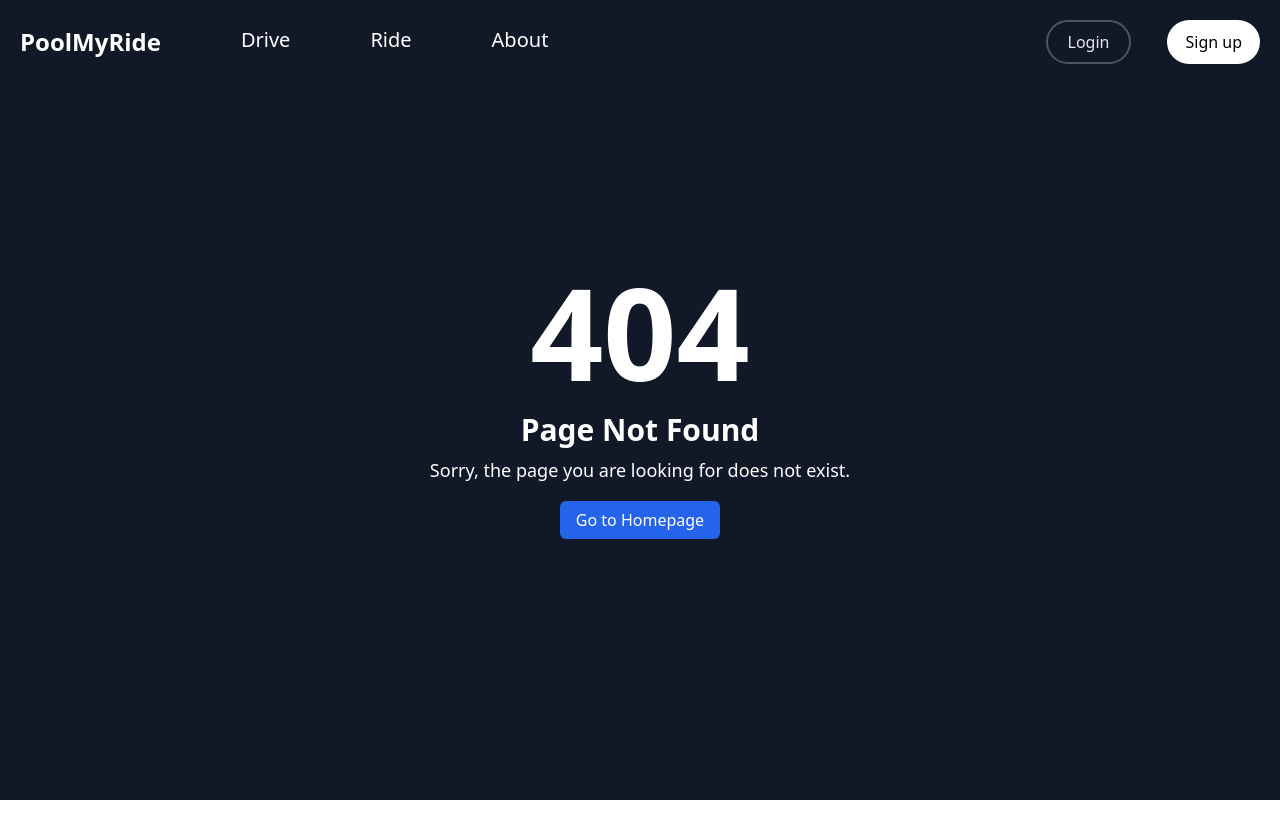
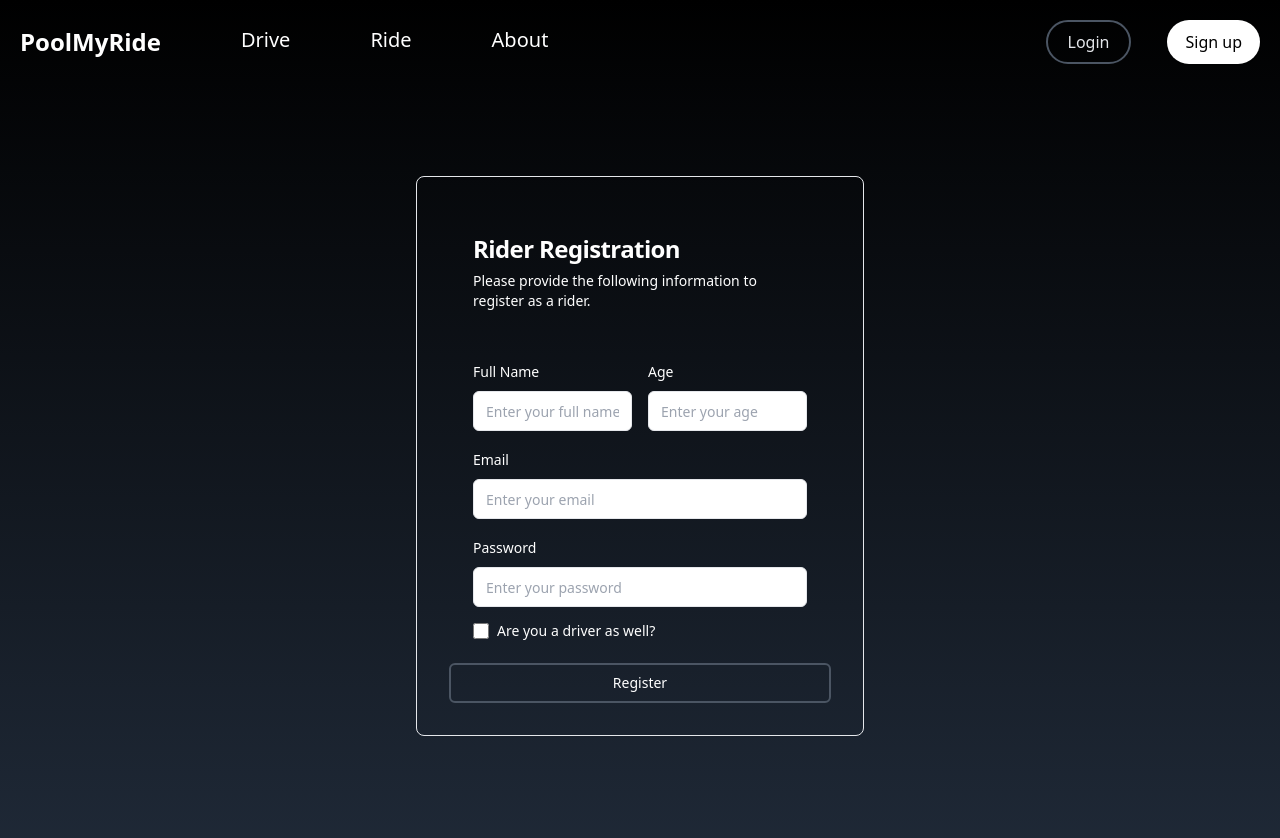
Before and after one commit to ritesh-debnath-12/PoolMyRide, a React (Vite) app: page /signup in a window 1280 px wide. Before the commit this address had no page. Shown: the top 838 px of the page. Before the commit the page ends 800 px from the top, so only its background shows below. Built offline with nearby package versions, Linux system fonts and the light colour scheme.

Commit message:
Added and fixed Signup Page

```diff
--- a/src/Components/Map/Map.jsx
+++ b/src/Components/Map/Map.jsx
@@ -5,3 +5,5 @@ function Map(){
         </div>
     )
 }
+
+export default Map;
--- /dev/null
+++ b/src/Components/SignUpCard/DriverReg.jsx
@@ -0,0 +1,120 @@
+function DriverReg(){
+    return (
+
+<div className="flex items-center justify-center min-h-screen bg-background">
+  <div className=" flex items-center justify-center min-h-screen bg-background">
+    <div
+      className="rounded-lg bg-card text-card-foreground shadow-sm w-full max-w-md p-6 sm:p-8"
+      data-v0-t="card"
+    >
+      <div className="flex flex-col space-y-1.5 p-6">
+        <h3 className="whitespace-nowrap tracking-tight text-2xl font-bold">Driver Registration</h3>
+        <p className="text-sm text-muted-foreground">
+          Please provide the following information to register as a driver.
+        </p>
+      </div>
+      <div className="p-6 space-y-4">
+        <div className="space-y-2">
+          <label
+            className="text-sm font-medium leading-none peer-disabled:cursor-not-allowed peer-disabled:opacity-70"
+            for="experience"
+          >
+            Driving Experience
+          </label>
+          <input
+            className="flex h-10 w-full rounded-md border border-input bg-background px-3 py-2 text-sm ring-offset-background file:border-0 file:bg-transparent file:text-sm file:font-medium placeholder:text-muted-foreground focus-visible:outline-none focus-visible:ring-2 focus-visible:ring-ring focus-visible:ring-offset-2 disabled:cursor-not-allowed disabled:opacity-50"
+            type="number"
+            id="experience"
+            placeholder="Enter your driving experience (in years)"
+          />
+        </div>
+        <div className="space-y-2">
+          <label
+            className="text-sm font-medium leading-none peer-disabled:cursor-not-allowed peer-disabled:opacity-70"
+            for="license"
+          >
+            Driver's License Proof
+          </label>
+          <input
+            className="flex h-10 w-full rounded-md border border-input bg-background px-3 py-2 text-sm ring-offset-background file:border-0 file:bg-transparent file:text-sm file:font-medium placeholder:text-muted-foreground focus-visible:outline-none focus-visible:ring-2 focus-visible:ring-ring focus-visible:ring-offset-2 disabled:cursor-not-allowed disabled:opacity-50"
+            type="file"
+            id="license"
+          />
+        </div>
+        <div className="grid grid-cols-2 gap-4">
+          <div className="space-y-2">
+            <label
+              className="text-sm font-medium leading-none peer-disabled:cursor-not-allowed peer-disabled:opacity-70"
+              for="vehicle-type"
+            >
+              Vehicle Type
+            </label>
+            <select
+              type="select"
+              role="combobox"
+              aria-controls="radix-:R2bmn9nltf9f:"
+              aria-expanded="false"
+              aria-autocomplete="none"
+              dir="ltr"
+              data-state="closed"
+              data-placeholder=""
+              className="flex h-10 w-full items-center justify-between rounded-md border border-input bg-background px-3 py-2 text-sm ring-offset-background placeholder:text-muted-foreground focus:outline-none focus:ring-2 focus:ring-ring focus:ring-offset-2 disabled:cursor-not-allowed disabled:opacity-50"
+            >
+              <span style={{pointerEvents: "none"}}>Vehicle type</span>
+              {/* <svg
+                xmlns="http://www.w3.org/2000/svg"
+                width="24"
+                height="24"
+                viewBox="0 0 24 24"
+                fill="none"
+                stroke="currentColor"
+                stroke-width="2"
+                stroke-linecap="round"
+                stroke-linejoin="round"
+                className="lucide lucide-chevron-down h-4 w-4 opacity-50"
+                aria-hidden="true"
+              >
+                <path d="m6 9 6 6 6-6"></path>
+              </svg> */}
+              <option value="2-wheeler">2-wheeler</option>
+              <option value="3-wheeler">3-wheeler</option>
+              <option value="4-wheeler">4-wheeler</option>
+            </select>
+
+          </div>
+          <div className="space-y-2">
+            <label
+              className="text-sm font-medium leading-none peer-disabled:cursor-not-allowed peer-disabled:opacity-70"
+              for="vehicle-number"
+            >
+              Vehicle Number
+            </label>
+            <input
+              className="flex h-10 w-full rounded-md border border-input bg-background px-3 py-2 text-sm ring-offset-background file:border-0 file:bg-transparent file:text-sm file:font-medium placeholder:text-muted-foreground focus-visible:outline-none focus-visible:ring-2 focus-visible:ring-ring focus-visible:ring-offset-2 disabled:cursor-not-allowed disabled:opacity-50"
+              id="vehicle-number"
+              placeholder="Enter your vehicle number"
+            />
+          </div>
+        </div>
+        <div className="space-y-2">
+          <label
+            className="text-sm font-medium leading-none peer-disabled:cursor-not-allowed peer-disabled:opacity-70"
+            for="seats"
+          >
+            Number of Seats
+          </label>
+          <input
+            className="flex h-10 w-full rounded-md border border-input bg-background px-3 py-2 text-sm ring-offset-background file:border-0 file:bg-transparent file:text-sm file:font-medium placeholder:text-muted-foreground focus-visible:outline-none focus-visible:ring-2 focus-visible:ring-ring focus-visible:ring-offset-2 disabled:cursor-not-allowed disabled:opacity-50"
+            type="number"
+            id="seats"
+            placeholder="Enter the number of seats"
+          />
+        </div>
+      </div>
+    </div>
+  </div>
+</div>
+    );
+}
+
+export default DriverReg
--- a/src/Components/SignUpCard/SignUpCard.jsx
+++ b/src/Components/SignUpCard/SignUpCard.jsx
@@ -1,189 +1,109 @@
-/**
- * v0 by Vercel.
- * @see https://v0.dev/t/TBIzP8mVosF
- * Documentation: https://v0.dev/docs#integrating-generated-code-into-your-nextjs-app
- */
-export default function DriverSignupCard() {
+import DriverReg from "./DriverReg";
+import { useState } from "react";
+
+function SignUpCard() {
+
+  const [isDriver, setIsDriver] = useState(false);
+
+  const handleCheckboxChange = (event) => {
+    setIsDriver(event.target.checked);
+  }
+
   return (
-    <div class="flex items-center justify-center min-h-screen bg-background">
-      <div class="rounded-lg border bg-card text-card-foreground shadow-sm w-full max-w-md p-6 sm:p-8" data-v0-t="card">
-        <div class="flex flex-col space-y-1.5 p-6">
-          <h3 class="whitespace-nowrap tracking-tight text-2xl font-bold">Rider Registration</h3>
-          <p class="text-sm text-muted-foreground">Please provide the following information to register as a rider.</p>
+    <div className="flex items-center justify-center min-h-screen bg-background mt-14">
+      <div className="rounded-lg border bg-card text-card-foreground shadow-sm w-full max-w-md p-6 sm:p-8" data-v0-t="card">
+        <div className="flex flex-col space-y-1.5 p-6">
+          <h3 className="whitespace-nowrap tracking-tight text-2xl font-bold">Rider Registration</h3>
+          <p className="text-sm text-muted-foreground">Please provide the following information to register as a rider.</p>
         </div>
-        <div class="p-6 space-y-4">
-          <div class="grid grid-cols-2 gap-4">
-            <div class="space-y-2">
+        <div className="p-6 space-y-4">
+          <div className="grid grid-cols-2 gap-4">
+            <div className="space-y-2">
               <label
-                class="text-sm font-medium leading-none peer-disabled:cursor-not-allowed peer-disabled:opacity-70"
+                className="text-sm font-medium leading-none peer-disabled:cursor-not-allowed peer-disabled:opacity-70"
                 for="full-name"
               >
                 Full Name
               </label>
               <input
-                class="flex h-10 w-full rounded-md border border-input bg-background px-3 py-2 text-sm ring-offset-background file:border-0 file:bg-transparent file:text-sm file:font-medium placeholder:text-muted-foreground focus-visible:outline-none focus-visible:ring-2 focus-visible:ring-ring focus-visible:ring-offset-2 disabled:cursor-not-allowed disabled:opacity-50"
+                className="flex h-10 w-full rounded-md border border-input bg-background px-3 py-2 text-sm ring-offset-background file:border-0 file:bg-transparent file:text-sm file:font-medium placeholder:text-muted-foreground focus-visible:outline-none focus-visible:ring-2 focus-visible:ring-ring focus-visible:ring-offset-2 disabled:cursor-not-allowed disabled:opacity-50 text-black"
                 id="full-name"
                 placeholder="Enter your full name"
               />
             </div>
-            <div class="space-y-2">
+            <div className="space-y-2">
               <label
-                class="text-sm font-medium leading-none peer-disabled:cursor-not-allowed peer-disabled:opacity-70"
+                className="text-sm font-medium leading-none peer-disabled:cursor-not-allowed peer-disabled:opacity-70"
                 for="age"
               >
                 Age
               </label>
               <input
-                class="flex h-10 w-full rounded-md border border-input bg-background px-3 py-2 text-sm ring-offset-background file:border-0 file:bg-transparent file:text-sm file:font-medium placeholder:text-muted-foreground focus-visible:outline-none focus-visible:ring-2 focus-visible:ring-ring focus-visible:ring-offset-2 disabled:cursor-not-allowed disabled:opacity-50"
+                className="flex h-10 w-full rounded-md border border-input bg-background px-3 py-2 text-sm ring-offset-background file:border-0 file:bg-transparent file:text-sm file:font-medium placeholder:text-muted-foreground focus-visible:outline-none focus-visible:ring-2 focus-visible:ring-ring focus-visible:ring-offset-2 disabled:cursor-not-allowed disabled:opacity-50 text-black"
                 id="age"
                 placeholder="Enter your age"
                 type="number"
               />
             </div>
           </div>
-          <div class="space-y-2">
+          <div className="space-y-2">
             <label
-              class="text-sm font-medium leading-none peer-disabled:cursor-not-allowed peer-disabled:opacity-70"
+              className="text-sm font-medium leading-none peer-disabled:cursor-not-allowed peer-disabled:opacity-70"
               for="email"
             >
               Email
             </label>
             <input
-              class="flex h-10 w-full rounded-md border border-input bg-background px-3 py-2 text-sm ring-offset-background file:border-0 file:bg-transparent file:text-sm file:font-medium placeholder:text-muted-foreground focus-visible:outline-none focus-visible:ring-2 focus-visible:ring-ring focus-visible:ring-offset-2 disabled:cursor-not-allowed disabled:opacity-50"
+              className="flex h-10 w-full rounded-md border border-input bg-background px-3 py-2 text-sm ring-offset-background file:border-0 file:bg-transparent file:text-sm file:font-medium placeholder:text-muted-foreground focus-visible:outline-none focus-visible:ring-2 focus-visible:ring-ring focus-visible:ring-offset-2 disabled:cursor-not-allowed disabled:opacity-50 text-black"
               id="email"
               placeholder="Enter your email"
               type="email"
             />
           </div>
-          <div class="space-y-2">
+          <div className="space-y-2">
             <label
-              class="text-sm font-medium leading-none peer-disabled:cursor-not-allowed peer-disabled:opacity-70"
+              className="text-sm font-medium leading-none peer-disabled:cursor-not-allowed peer-disabled:opacity-70"
               for="password"
             >
               Password
             </label>
             <input
-              class="flex h-10 w-full rounded-md border border-input bg-background px-3 py-2 text-sm ring-offset-background file:border-0 file:bg-transparent file:text-sm file:font-medium placeholder:text-muted-foreground focus-visible:outline-none focus-visible:ring-2 focus-visible:ring-ring focus-visible:ring-offset-2 disabled:cursor-not-allowed disabled:opacity-50"
+              className="flex h-10 w-full rounded-md border border-input bg-background px-3 py-2 text-sm ring-offset-background file:border-0 file:bg-transparent file:text-sm file:font-medium placeholder:text-muted-foreground focus-visible:outline-none focus-visible:ring-2 focus-visible:ring-ring focus-visible:ring-offset-2 disabled:cursor-not-allowed disabled:opacity-50 text-black"
               id="password"
               placeholder="Enter your password"
               type="password"
             />
           </div>
-          <div class="flex items-center space-x-2">
-            <button
-              type="button"
+          <div className="flex items-center space-x-2">
+            <input
+              type="checkbox"
               role="checkbox"
               aria-checked="false"
-              data-state="unchecked"
+              checked={isDriver}
               value="on"
-              class="peer h-4 w-4 shrink-0 rounded-sm border border-primary ring-offset-background focus-visible:outline-none focus-visible:ring-2 focus-visible:ring-ring focus-visible:ring-offset-2 disabled:cursor-not-allowed disabled:opacity-50 data-[state=checked]:bg-primary data-[state=checked]:text-primary-foreground"
+              className="peer h-4 w-4 shrink-0 rounded-sm border border-primary ring-offset-background focus-visible:outline-none focus-visible:ring-2 focus-visible:ring-ring focus-visible:ring-offset-2"
               id="is-driver"
-            ></button>
+              onChange={handleCheckboxChange}
+            ></input>
             <label
-              class="text-sm font-medium leading-none peer-disabled:cursor-not-allowed peer-disabled:opacity-70"
+              className="text-sm font-medium leading-none"
               for="is-driver"
             >
               Are you a driver as well?
             </label>
           </div>
         </div>
-        <div class="flex items-center p-6">
+      {isDriver? <DriverReg /> : null}
           <button
-            class="inline-flex items-center justify-center whitespace-nowrap rounded-md text-sm font-medium ring-offset-background transition-colors focus-visible:outline-none focus-visible:ring-2 focus-visible:ring-ring focus-visible:ring-offset-2 disabled:pointer-events-none disabled:opacity-50 bg-primary text-primary-foreground hover:bg-primary/90 h-10 px-4 py-2 w-full"
+            className="inline-flex items-center justify-center whitespace-nowrap rounded-md text-sm font-medium ring-offset-background focus-visible:outline-none focus-visible:ring-2 focus-visible:ring-ring focus-visible:ring-offset-2 disabled:pointer-events-none disabled:opacity-50 bg-primary text-primary-foreground hover:bg-primary/90 h-10 px-4 py-2 w-full transition-all duration-300 ease-in-out bg-transparent border-2 border-gray-600 border-solid cursor-pointer select-none hover:text-white hover:border-white focus:shadow-xs focus:no-underline"
             type="submit"
           >
             Register
           </button>
-        </div>
-      </div>
-      <div class=" flex items-center justify-center min-h-screen bg-background">
-        <div
-          class="rounded-lg border bg-card text-card-foreground shadow-sm w-full max-w-md p-6 sm:p-8"
-          data-v0-t="card"
-        >
-          <div class="flex flex-col space-y-1.5 p-6">
-            <h3 class="whitespace-nowrap tracking-tight text-2xl font-bold">Driver Registration</h3>
-            <p class="text-sm text-muted-foreground">
-              Please provide the following information to register as a driver.
-            </p>
-          </div>
-          <div class="p-6 space-y-4">
-            <div class="space-y-2">
-              <label
-                class="text-sm font-medium leading-none peer-disabled:cursor-not-allowed peer-disabled:opacity-70"
-                for="experience"
-              >
-                Driving Experience
-              </label>
-              <input
-                class="flex h-10 w-full rounded-md border border-input bg-background px-3 py-2 text-sm ring-offset-background file:border-0 file:bg-transparent file:text-sm file:font-medium placeholder:text-muted-foreground focus-visible:outline-none focus-visible:ring-2 focus-visible:ring-ring focus-visible:ring-offset-2 disabled:cursor-not-allowed disabled:opacity-50"
-                id="experience"
-                placeholder="Enter your driving experience (in years)"
-                type="number"
-              />
-            </div>
-            <div class="space-y-2">
-              <label
-                class="text-sm font-medium leading-none peer-disabled:cursor-not-allowed peer-disabled:opacity-70"
-                for="license"
-              >
-                Driver's License Proof
-              </label>
-              <input
-                class="flex h-10 w-full rounded-md border border-input bg-background px-3 py-2 text-sm ring-offset-background file:border-0 file:bg-transparent file:text-sm file:font-medium placeholder:text-muted-foreground focus-visible:outline-none focus-visible:ring-2 focus-visible:ring-ring focus-visible:ring-offset-2 disabled:cursor-not-allowed disabled:opacity-50"
-                id="license"
-                type="file"
-              />
-            </div>
-            <div class="grid grid-cols-2 gap-4">
-              <div class="space-y-2">
-                <label
-                  class="text-sm font-medium leading-none peer-disabled:cursor-not-allowed peer-disabled:opacity-70"
-                  for="vehicle-type"
-                >
-                  Vehicle Type
-                </label>
-                <button
-                  type="button"
-                  role="combobox"
-                  aria-controls="radix-:rr:"
-                  aria-expanded="false"
-                  aria-autocomplete="none"
-                  dir="ltr"
-                  data-state="closed"
-                  data-placeholder=""
-                  class="flex h-10 w-full items-center justify-between rounded-md border border-input bg-background px-3 py-2 text-sm ring-offset-background placeholder:text-muted-foreground focus:outline-none focus:ring-2 focus:ring-ring focus:ring-offset-2 disabled:cursor-not-allowed disabled:opacity-50"
-                >
-                  <span style="pointer-events: none;">Select vehicle type</span>
-                  <svg
-                    xmlns="http://www.w3.org/2000/svg"
-                    width="24"
-                    height="24"
-                    viewBox="0 0 24 24"
-                    fill="none"
-                    stroke="currentColor"
-                    stroke-width="2"
-                    stroke-linecap="round"
-                    stroke-linejoin="round"
-                    class="lucide lucide-chevron-down h-4 w-4 opacity-50"
-                    aria-hidden="true"
-                  >
-                    <path d="m6 9 6 6 6-6"></path>
-                  </svg>
-                </button>
-              </div>
-              <div class="space-y-2">
-                <label
-                  class="text-sm font-medium leading-none peer-disabled:cursor-not-allowed peer-disabled:opacity-70"
-                  for="vehicle-number"
-                >
-                  Vehicle Number
-                </label>
-              </div>
-            </div>
-          </div>
-        </div>
       </div>
     </div>
+
   );
 }
+
+export default SignUpCard;
--- a/src/pages/RidePage.jsx
+++ b/src/pages/RidePage.jsx
@@ -14,3 +14,5 @@ function RidePage() {
         </div>
     );
 }
+
+export default RidePage
--- a/src/pages/SignUp.jsx
+++ b/src/pages/SignUp.jsx
@@ -1,7 +1,7 @@
 import SignUpCard from "../Components/SignUpCard/SignUpCard";
 
 function DriverLogin(){
-    <SignUpCard></SignUpCard>
+    <SignUpCard />
 }
 
 export default DriverLogin
```
Also changed, not shown: src/App.jsx (+9 -1 lines).
